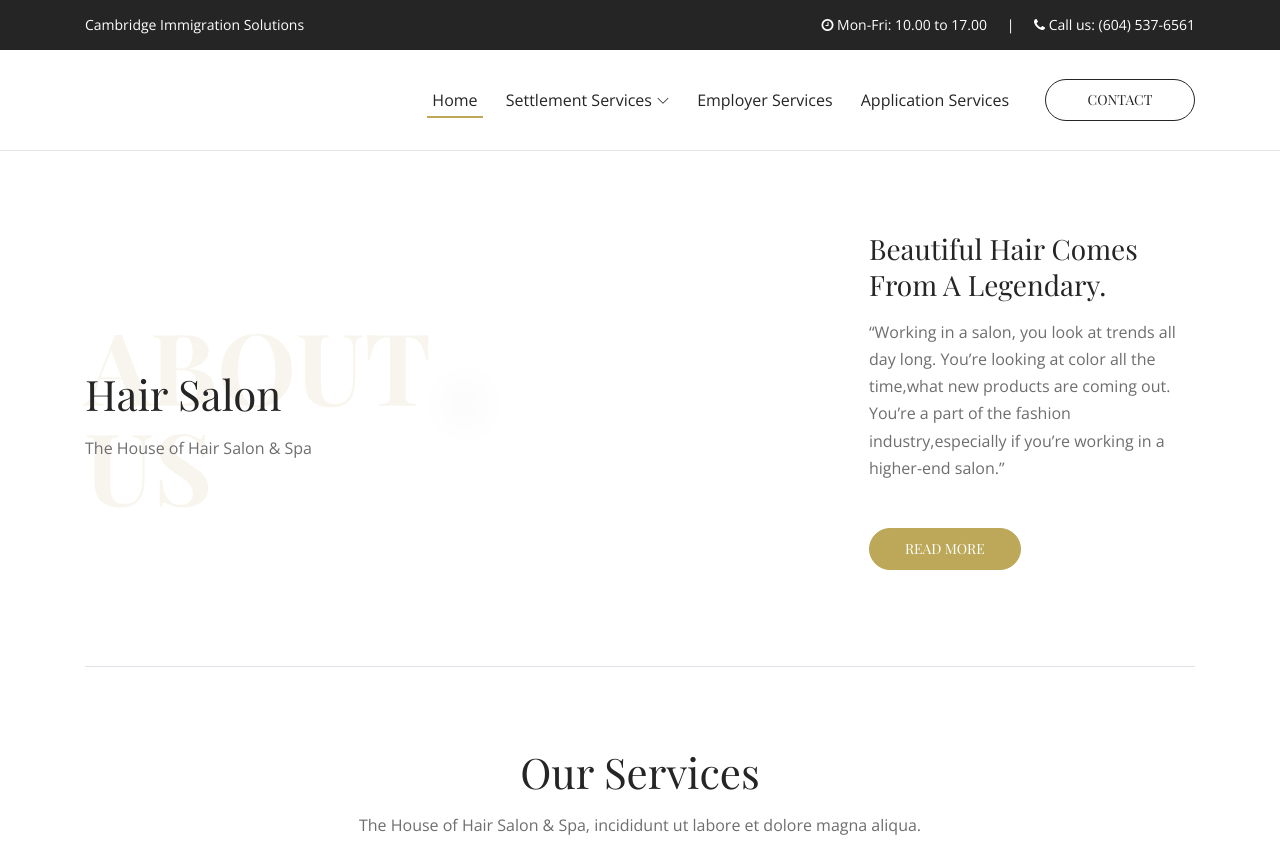
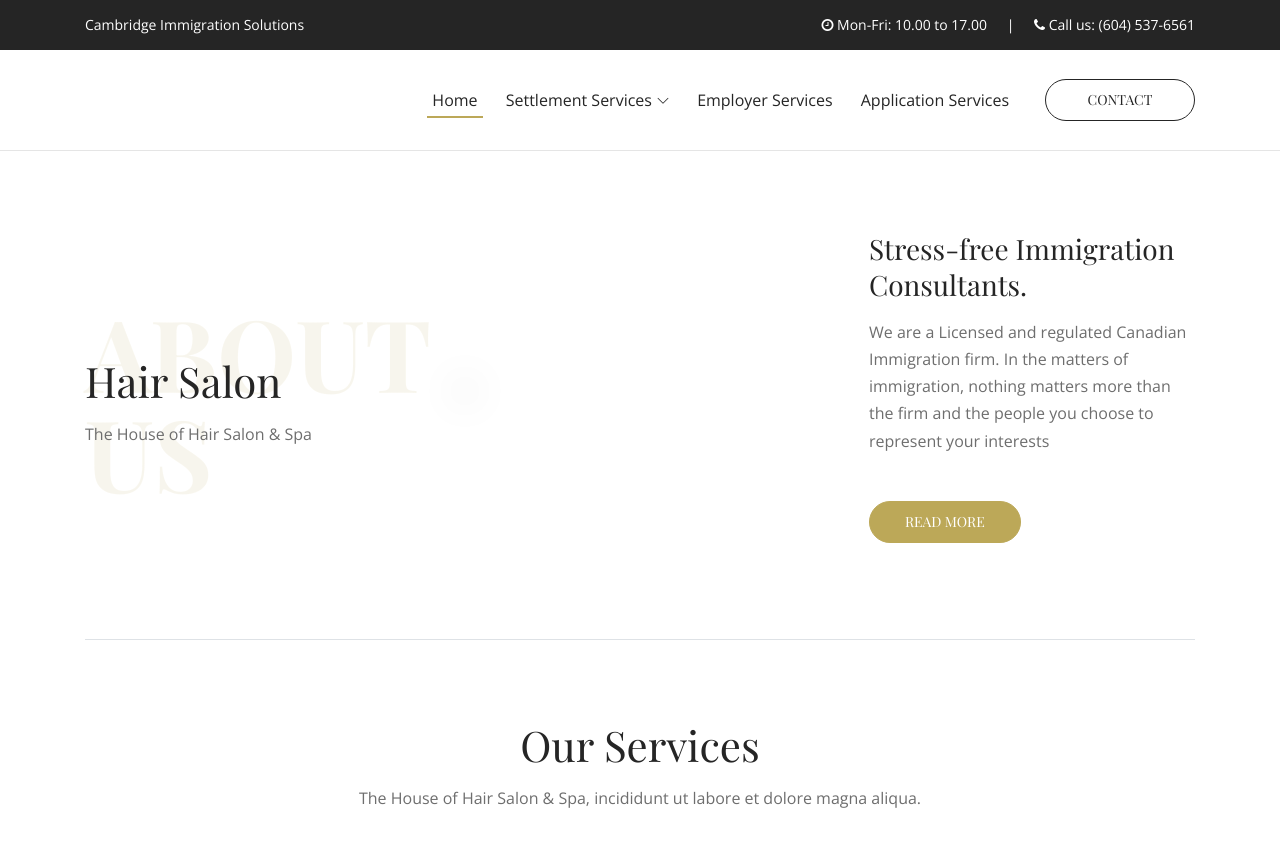
Before and after one commit to cambridgeimmigration/web, a website: page index.html in a window 1280 px wide. Shown: the top 842 px of the page. Drawn offline with nearby package versions, Linux system fonts and the light colour scheme; files whose address does not match are found by name.

Commit message:
Update index.html

```diff
--- a/index.html
+++ b/index.html
@@ -130,8 +130,8 @@
                 <!-- About Us Content -->
                 <div class="col-12 col-lg-4">
                     <div class="about-us-content mb-80 pl-4">
-                        <h3>Beautiful Hair Comes From A Legendary.</h3>
-                        <p>“Working in a salon, you look at trends all day long. You’re looking at color all the time,what new products are coming out. You’re a part of the fashion industry,especially if you’re working in a higher-end salon.”</p>
+                        <h3>Stress-free Immigration Consultants.</h3>
+                        <p>We are a Licensed and regulated Canadian Immigration firm. In the matters of immigration, nothing matters more than the firm and the people you choose to represent your interests</p>
                         <a href="#" class="btn akame-btn active mt-30">Read More</a>
                     </div>
                 </div>
```
